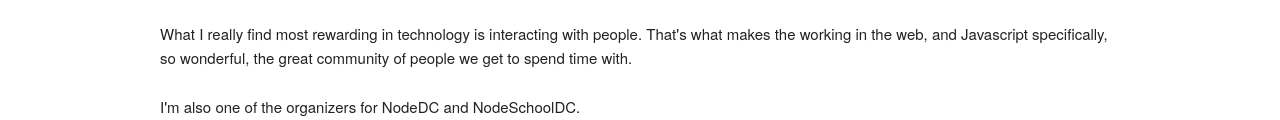
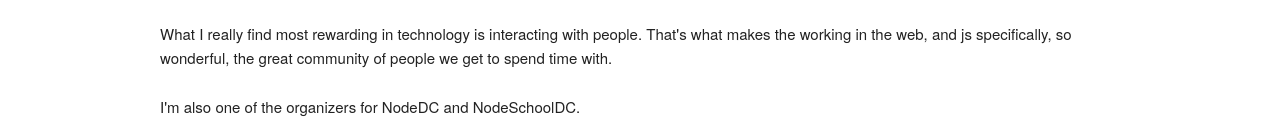
Before and after one commit to JuanCaicedo/juancaicedo.github.io, a plain HTML site: page about-me/index.html in a window 1280 px wide. Shown: the part 413-533 px from the top of the page. Drawn offline with Linux system fonts and the light colour scheme.

Commit message:
publish: test
generated from commit 5099ed6bd24ed580ea93eef9e669cd7746bfbc22

```diff
--- a/about-me/index.html
+++ b/about-me/index.html
@@ -42,7 +42,7 @@
 <p>Since 2015 I&#39;ve been lucky engouh to be a part of the team at Curiosity Media,
 where I work on SpanishDict.com, the largest online Spanish-English dictionary.</p>
 <p>What I really find most rewarding in technology is interacting with people.
-That&#39;s what makes the working in the web, and Javascript specifically, so
+That&#39;s what makes the working in the web, and js specifically, so
 wonderful, the great community of people we get to spend time with.</p>
 <p>I&#39;m also one of the organizers for NodeDC and NodeSchoolDC.</p>
 
```
